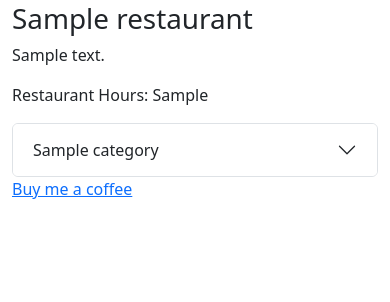
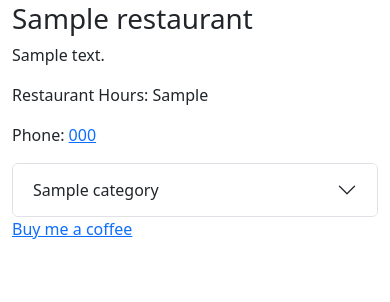
Before and after one commit to adostacey/menu-app, a Python web app: template templates/menu.html in a window 390 px wide. Shown: the part 62-364 px from the top of the page. Run offline with Jinja, Linux system fonts and the light colour scheme; the template is opened without the code that fills it: most values are stand-ins (such as "Sample title", 1, 10 or a date in 2020).

Commit message:
Add title block and phone link

```diff
--- a/templates/menu.html
+++ b/templates/menu.html
@@ -1,10 +1,18 @@
 {% extends "base.html" %}
+{% block title %}
+    {{ restaurant.name }}
+{% endblock title %}
 {% block content %}
     <h1>{{ restaurant.name }}</h1>
     <blockquote>
         {{ restaurant.description }}
     </blockquote>
     <p>Restaurant Hours: {{ restaurant.hours_of_operation }}</p>
+    {% if restaurant.phone %}
+        <p>
+            Phone: <a href="tel:+{{ restaurant.phone }}">{{ restaurant.phone }}</a>
+        </p>
+    {% endif %}
     <div class="accordion" id="accordionExample">
         {% for category in categories %}
             <div class="accordion-item">
```
